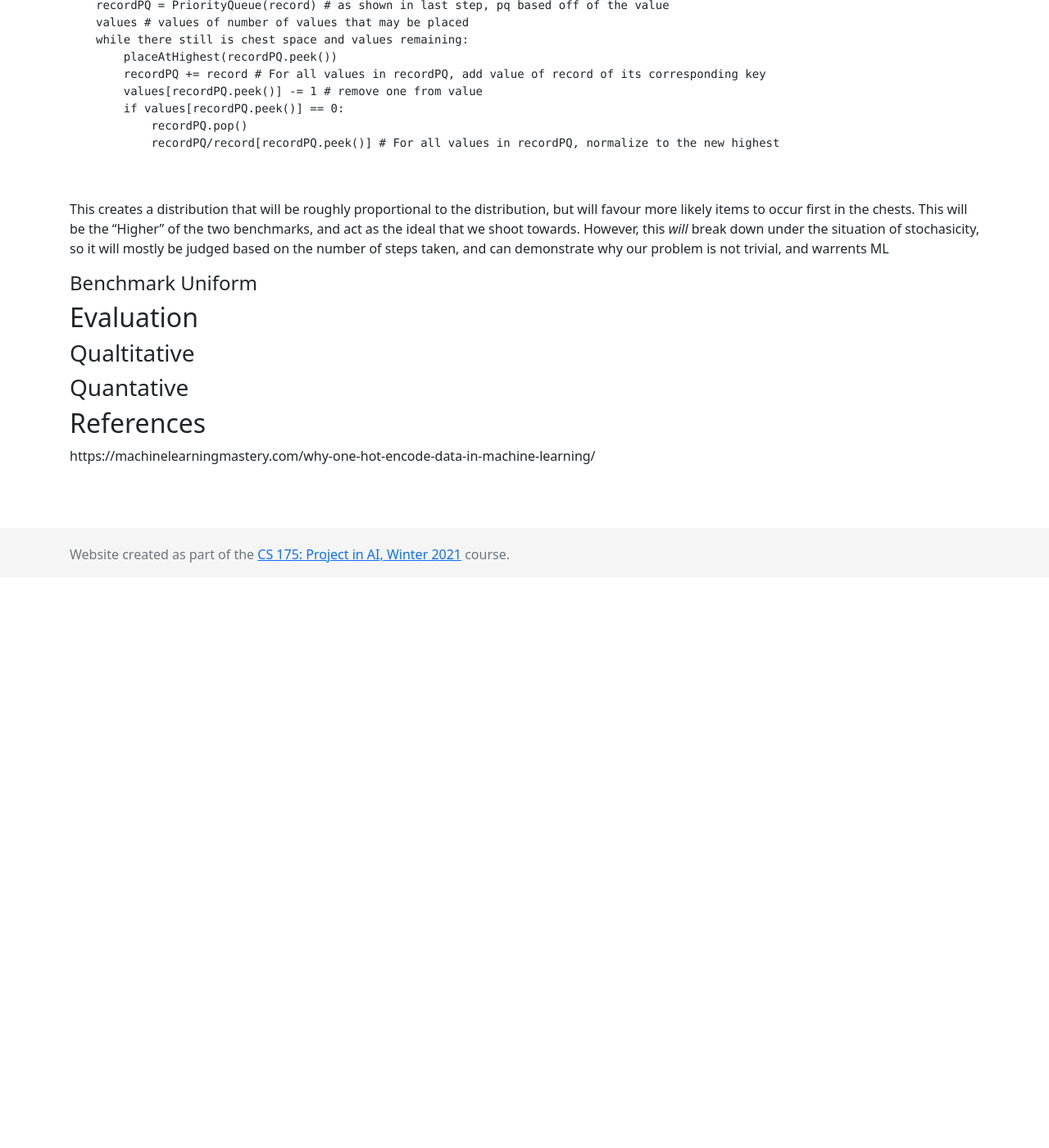
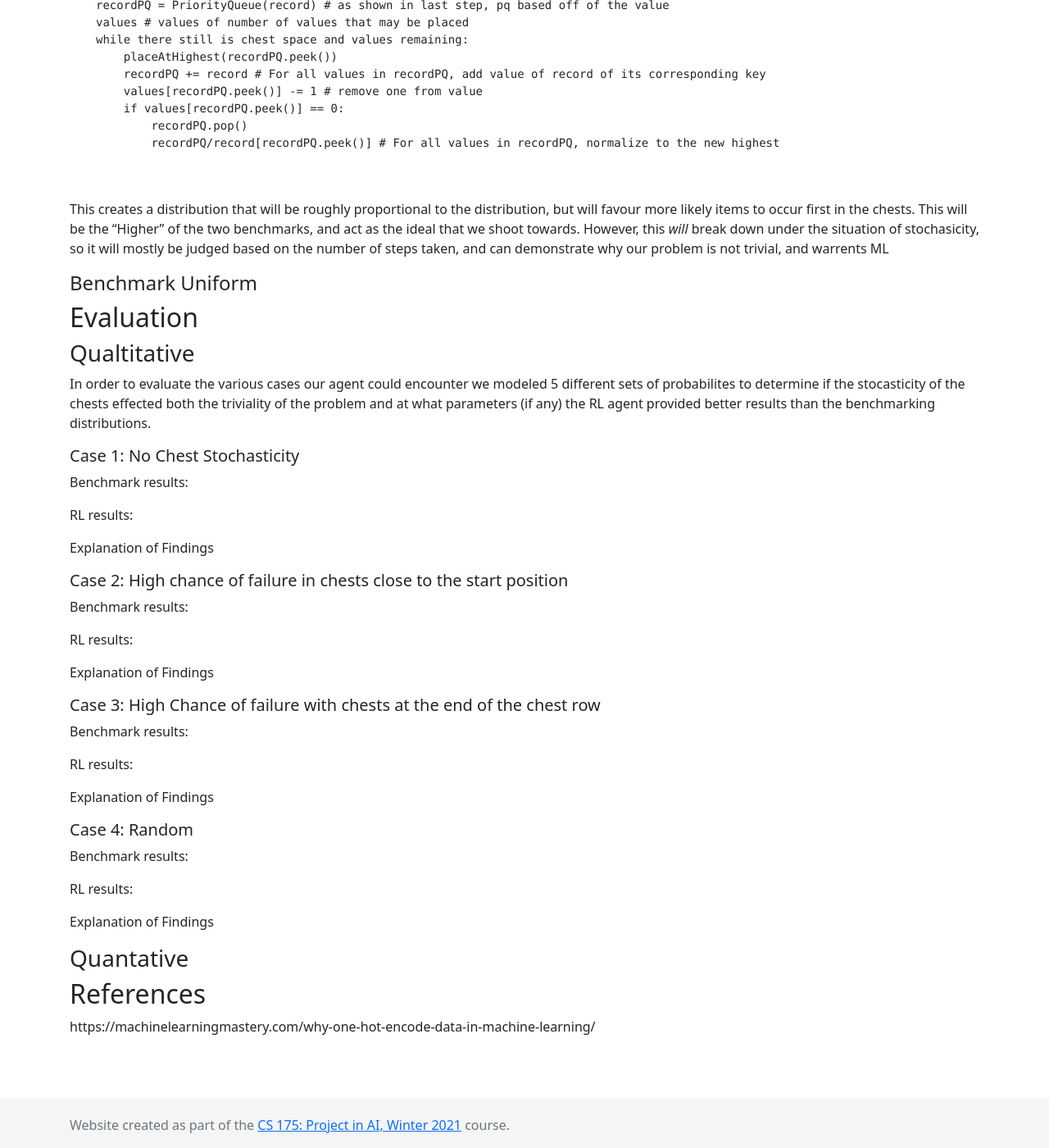
Before and after one commit to burwinliu-zz/LibraryOfAlexandria, a Jekyll site: the page built from docs/final.md, in a window 1280 px wide and 1400 px high, scrolled down 6187 px. Shown: the whole window at 82% size. Built offline with Jekyll 4.4.1, drawn with Linux system fonts in a browser that asks for light colours; before the commit the page ends 6891 px from its top, so only the background shows below that.

Commit message:
Update final.md

```diff
--- a/docs/final.md
+++ b/docs/final.md
@@ -204,6 +204,51 @@ This creates a distribution that will be roughly proportional to the distributio
 
 ## Evaluation
 ### Qualtitative
+In order to evaluate the various cases our agent could encounter we modeled 5 different sets of probabilites to determine if the stocasticity of the chests effected both the triviality of the problem and at what parameters (if any) the RL agent provided better results than the benchmarking distributions.
+
+##### Case 1: No Chest Stochasticity
+
+Benchmark results:
+
+
+RL results:
+
+
+
+Explanation of Findings
+
+
+##### Case 2: High chance of failure in chests close to the start position
+
+Benchmark results:
+
+
+RL results:
+
+
+
+Explanation of Findings
+
+##### Case 3: High Chance of failure with chests at the end of the chest row
+Benchmark results:
+
+
+RL results:
+
+
+
+Explanation of Findings
+
+##### Case 4: Random
+Benchmark results:
+
+
+RL results:
+
+
+
+Explanation of Findings
+
 
 ### Quantative
 
```
